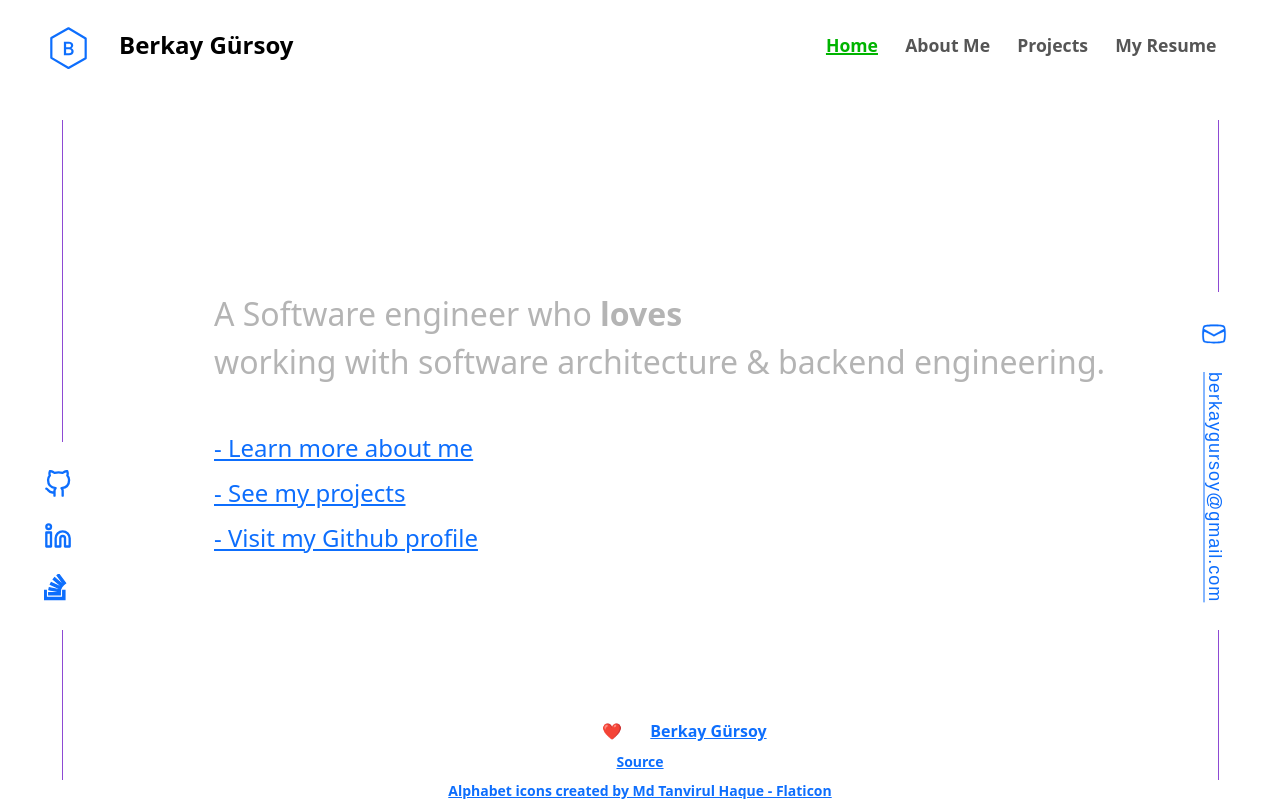
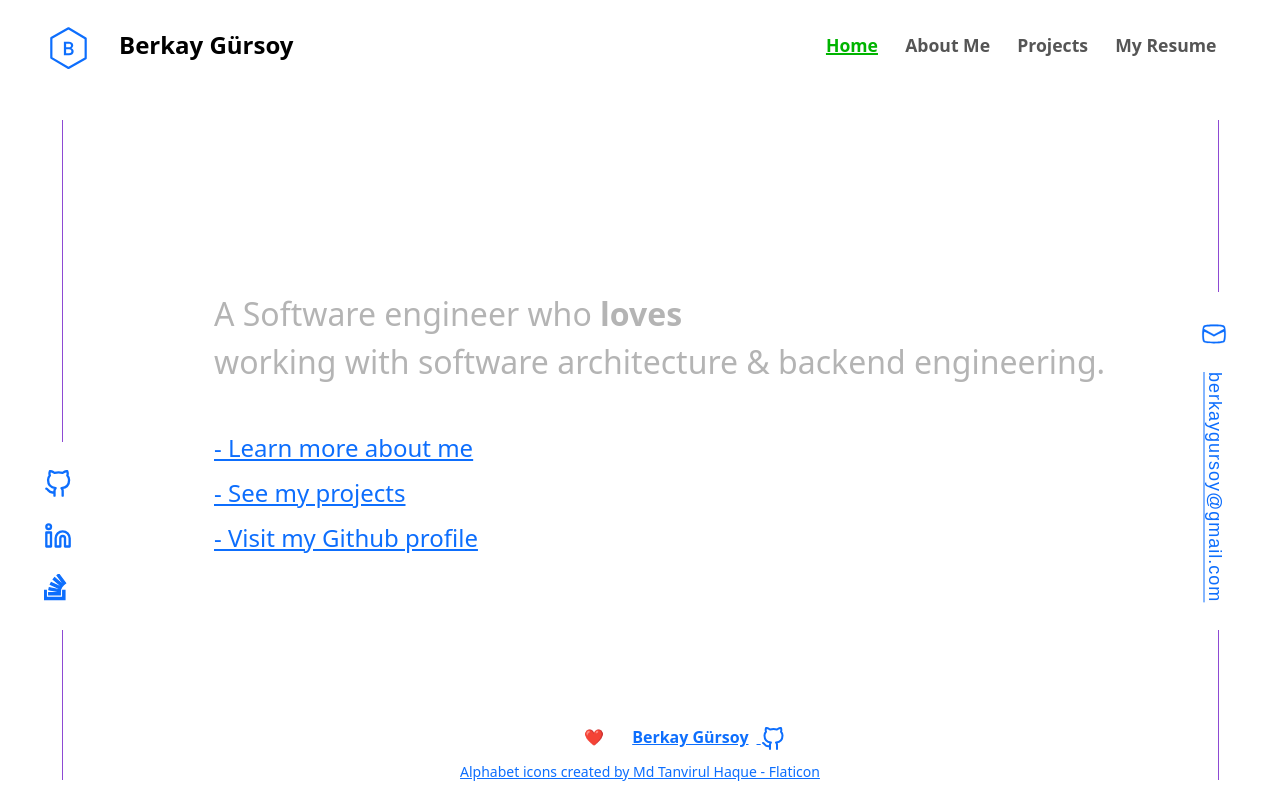
Before and after one commit to Berkays/berkaygursoy, a website built with Parcel: page src/index.pug in a window 1280 px wide. Built offline with nearby package versions, Linux system fonts and the light colour scheme.

Commit message:
Fix footer padding and Add github icon

```diff
--- a/src/components/footer.pug
+++ b/src/components/footer.pug
@@ -1,11 +1,13 @@
-div.footer-container.container-fluid
-	include links-mobile.pug
-	span
-		| Made with
-		span(alt=Love) &#10084;&#65039;
-		|  By
-		a(href="https://github.com/Berkays" target="_blank") Berkay Gürsoy
-	small
-		a(href="https://github.com/Berkays/berkaygursoy" target="_blank") Source
-	small.my-2
-		a(href="https://www.flaticon.com/free-icons/alphabet" title="alphabet icons") Alphabet icons created by Md Tanvirul Haque - Flaticon
+.footer-container.container-fluid
+  include links-mobile.pug
+  span
+    | Made with
+    span(alt=Love) &#10084;&#65039;
+    |  By
+    a(href="https://github.com/Berkays" target="_blank") Berkay Gürsoy
+    a.ps-2(href="https://github.com/Berkays/berkaygursoy" aria-label="GitHub" target="_blank" rel="noreferrer")
+      svg(xmlns="http://www.w3.org/2000/svg" role="img" viewBox="0 0 24 24" fill="none" stroke="currentColor" stroke-width="2" stroke-linecap="round" stroke-linejoin="round")
+        title Source
+        path(d="M9 19c-5 1.5-5-2.5-7-3m14 6v-3.87a3.37 3.37 0 0 0-.94-2.61c3.14-.35 6.44-1.54 6.44-7A5.44 5.44 0 0 0 20 4.77 5.07 5.07 0 0 0 19.91 1S18.73.65 16 2.48a13.38 13.38 0 0 0-7 0C6.27.65 5.09 1 5.09 1A5.07 5.07 0 0 0 5 4.77a5.44 5.44 0 0 0-1.5 3.78c0 5.42 3.3 6.61 6.44 7A3.37 3.37 0 0 0 9 18.13V22")
+  a(href="https://www.flaticon.com/free-icons/alphabet" title="alphabet icons")
+    small.fw-light Alphabet icons created by Md Tanvirul Haque - Flaticon
--- a/src/style.scss
+++ b/src/style.scss
@@ -9,7 +9,7 @@ body {
 	width: 100%;
 	margin: 0;
 	padding: 0;
-	padding-bottom: calc(var(--footer-height) * 1.6);
+	padding-bottom: calc(var(--footer-height) * 1.5);
 	font-family: 'Open Sans', sans-serif;
 
 	background-color: var(--color-bg);
@@ -21,7 +21,7 @@ body {
 	--color-line: #8d4ad3;
 	--color-int: #00b400;
 
-	--footer-height: 80px;
+	--footer-height: 100px;
 }
 
 .color-int-border {
@@ -116,7 +116,7 @@ footer {
 	position: absolute;
 	bottom: 0;
 	left: 0;
-	height: var(--footer-height);
+	max-height: var(--footer-height);
 	width: 100%;
 
 	text-align: center;
@@ -124,8 +124,8 @@ footer {
 
 	color: white;
 
-	padding-top: 1rem;
-	padding-bottom: 1rem;
+	padding-top: 2rem;
+	padding-bottom: 2rem;
 	.footer-container {
 		display: flex;
 		flex-direction: column;
@@ -134,6 +134,11 @@ footer {
 		font-weight: 700;
 		span {
 			padding: 0.5rem 0 0.5rem 0;
+		}
+
+		svg {
+			width: 24px;
+			height: 24px;
 		}
 	}
 }
```
